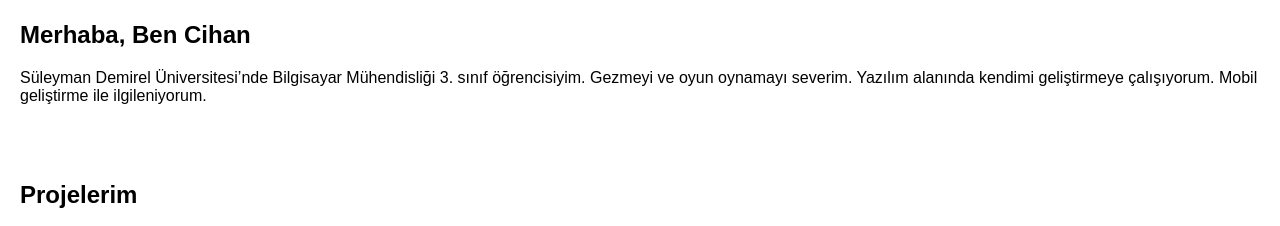
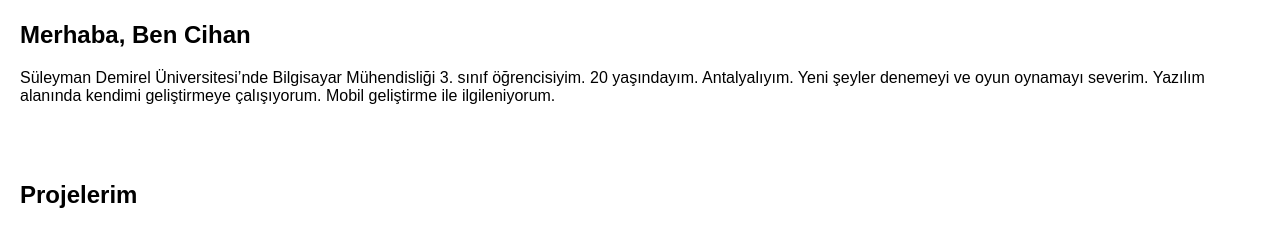
Before and after one commit to cihankigilcim/kisisel-blog, a plain HTML site: page index.html in a window 1280 px wide. Shown: the part 318-544 px from the top of the page. Drawn offline with Linux system fonts and the light colour scheme.

Commit message:
Update index.html

```diff
--- a/index.html
+++ b/index.html
@@ -17,7 +17,7 @@
     <section id="hakkimda">
         <img src="foto.jpg" alt="foto" width="300">
         <h1>Merhaba, Ben Cihan</h1>
-        <p>Süleyman Demirel Üniversitesi’nde Bilgisayar Mühendisliği 3. sınıf öğrencisiyim. Gezmeyi ve oyun oynamayı severim. Yazılım alanında kendimi geliştirmeye çalışıyorum. Mobil geliştirme ile ilgileniyorum.</p>
+        <p>Süleyman Demirel Üniversitesi’nde Bilgisayar Mühendisliği 3. sınıf öğrencisiyim. 20 yaşındayım. Antalyalıyım. Yeni şeyler denemeyi ve oyun oynamayı severim. Yazılım alanında kendimi geliştirmeye çalışıyorum. Mobil geliştirme ile ilgileniyorum.</p>
     </section>
 
     <section id="projeler">
```
